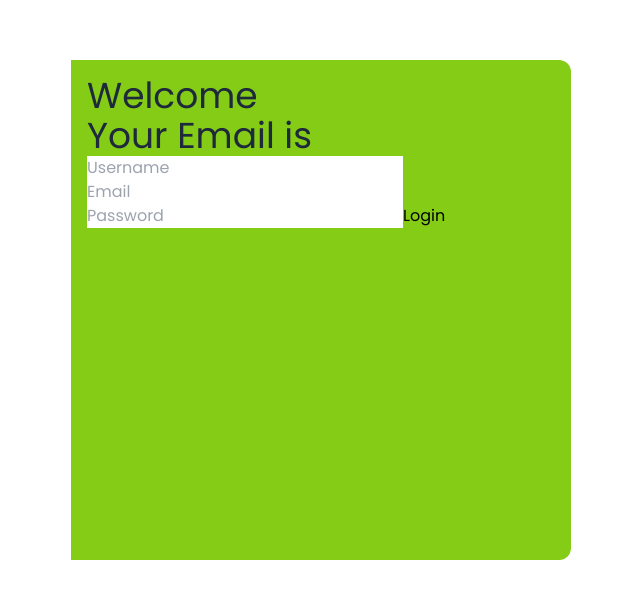
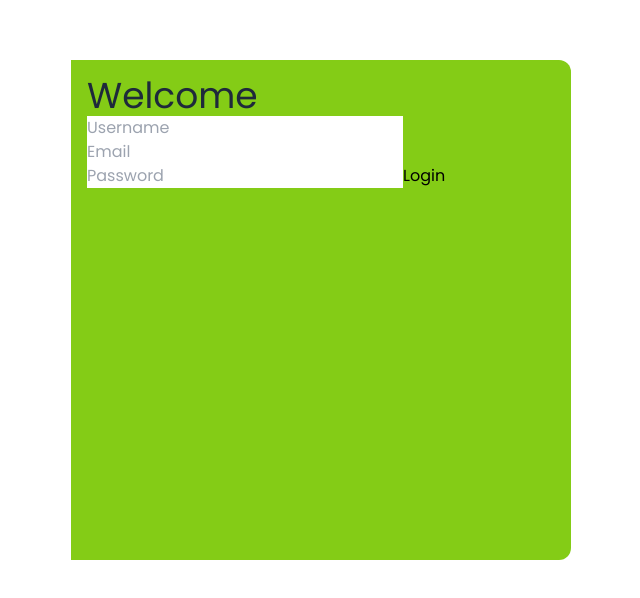
Before and after one commit to subhraneel2005/React-Basics-Practice, a React (Vite) app: page / in a window 1280 px wide. Shown: the part 11122-11720 px from the top of the page, without its empty margins (319-959 px from the left). Built offline with nearby package versions, Linux system fonts and the light colour scheme.

Commit message:
minor logic fixed #3

```diff
--- a/src/Login/ProfileCon.jsx
+++ b/src/Login/ProfileCon.jsx
@@ -12,7 +12,7 @@ function ProfileCon() {
   {
     return (<div>
       <h1 className='text-4xl text-slate-800'>Welcome {userData.username}</h1>
-      <h1 className='text-4xl text-slate-800'>Your Email is {userData.email}</h1>
+      {/* <h1 className='text-4xl text-slate-800'>Your Email is {userData.email}</h1> */}
     </div>
 
     )
```
